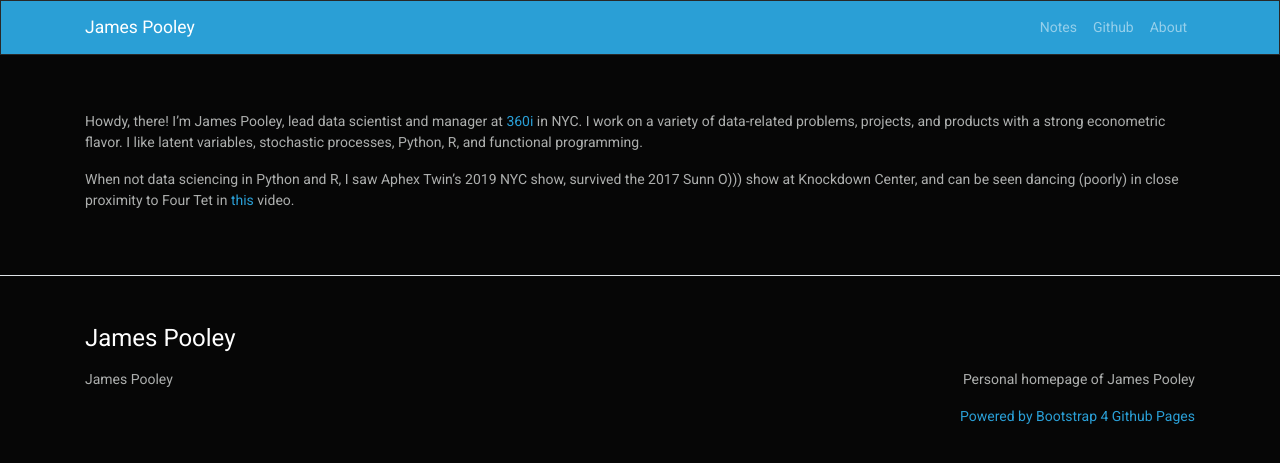
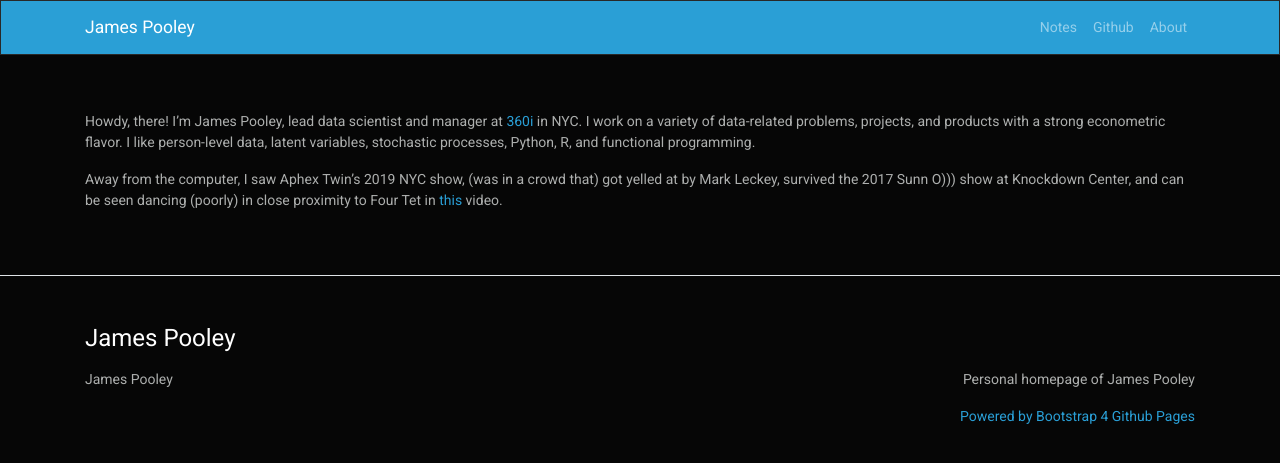
Before and after one commit to jamespooley/archived-jamespooley.github.io, a Jekyll site: the page built from about.md, in a window 1280 px wide. Shown: the top 463 px of the page. Built offline with Jekyll 4.4.1, drawn with Linux system fonts in a browser that asks for light colours; our own code applies the rules of GitHub Pages for plain Markdown files.

Commit message:
Add Leckey anecdote

```diff
--- a/about.md
+++ b/about.md
@@ -1,6 +1,8 @@
 Howdy, there! I'm James Pooley, lead data scientist and manager at [360i](https://360i.com/capabilities/analytics/) in NYC. I work on a variety of
-data-related problems, projects, and products with a strong econometric flavor. I like latent variables, stochastic processes, Python, R, and functional programming.
+data-related problems, projects, and products with a strong econometric flavor. I like person-level data, latent variables, stochastic processes, Python, R, and functional programming.
 
-When not data sciencing in Python and R, I saw Aphex Twin's 2019 NYC show, survived the 2017 Sunn O))) show at Knockdown Center, and can
+Away from the computer, I saw Aphex Twin's 2019 NYC show, (was in a crowd
+that) got yelled at by Mark Leckey, survived
+the 2017 Sunn O))) show at Knockdown Center, and can
 be seen dancing (poorly) in close proximity to
 Four Tet in [this](https://www.youtube.com/watch?v=yWstd3jDZIs) video.
```
